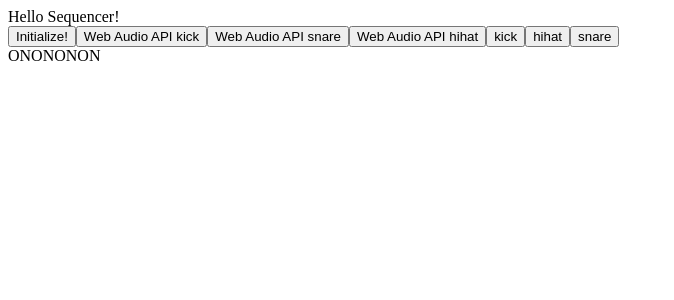
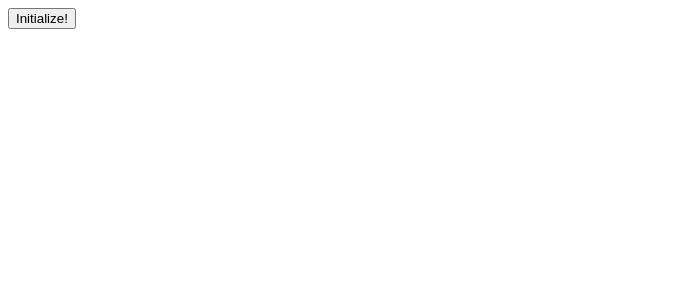
Before and after one commit to matthewwrobel/sequencer, a React app: page / in a window 1280 px wide. Shown: the top 300 px of the page, without its empty margins (0-674 px from the left). Built offline with nearby package versions, Linux system fonts and the light colour scheme.

Commit message:
began refactor

```diff
--- a/src/client/App.jsx
+++ b/src/client/App.jsx
@@ -6,8 +6,8 @@ class App extends React.Component {
   constructor() {
     super();
     this.state = {
+      initialized: false,
       sequence: [true, true, true, true],
-      kickBuffer: null,
       context: null
     };
     this.startSequencer = this.startSequencer.bind(this);
@@ -19,12 +19,12 @@ class App extends React.Component {
 
   initializeAudio() {
     this.state.context = new AudioContext();
-
-
     this.loadSound(`http://localhost:8080/drumset/kick.wav`, 'kick');
     this.loadSound(`http://localhost:8080/drumset/snare.wav`, 'snare');
     this.loadSound(`http://localhost:8080/drumset/hihat.wav`, 'hihat');
-
+    this.setState({
+      initialized: true
+    });
   }
 
   loadSound(url, name) {
@@ -88,15 +88,21 @@ class App extends React.Component {
   }
 
   render() {
+    if (!this.state.initialized) {
+      return (
+        <div>
+          <button onClick={this.initializeAudio}>
+            Initialize!
+          </button>
+        </div>
+      );
+    }
     return (
       <div>
         <div onClick={this.startSequencer}>
           Hello Sequencer!
         </div>
         <div>
-          <button onClick={this.initializeAudio}>
-            Initialize!
-          </button>
           <button onClick={() => this.playSound(this.state.kick)}>
             Web Audio API kick
           </button>
@@ -105,15 +111,6 @@ class App extends React.Component {
           </button>
           <button onClick={() => this.playSound(this.state.hihat)}>
             Web Audio API hihat
-          </button>
-          <button onClick={this.playSample}>
-            kick
-          </button>
-          <button onClick={this.playSample}>
-            hihat
-          </button>
-          <button onClick={this.playSample}>
-            snare
           </button>
         </div>
         <div>
```
